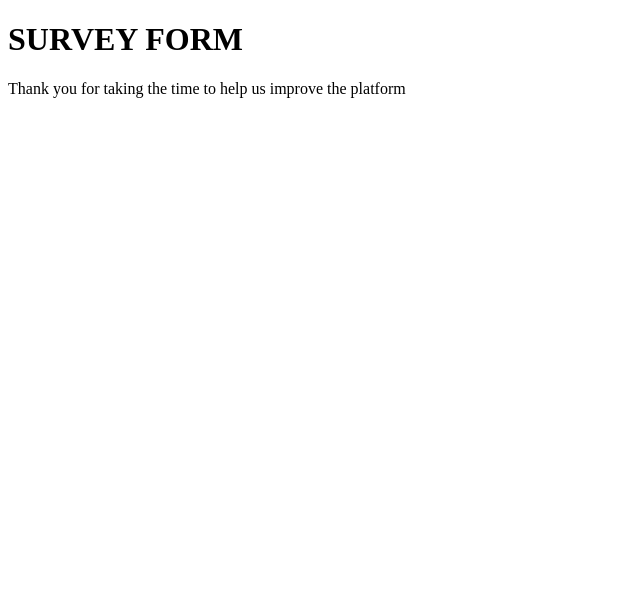
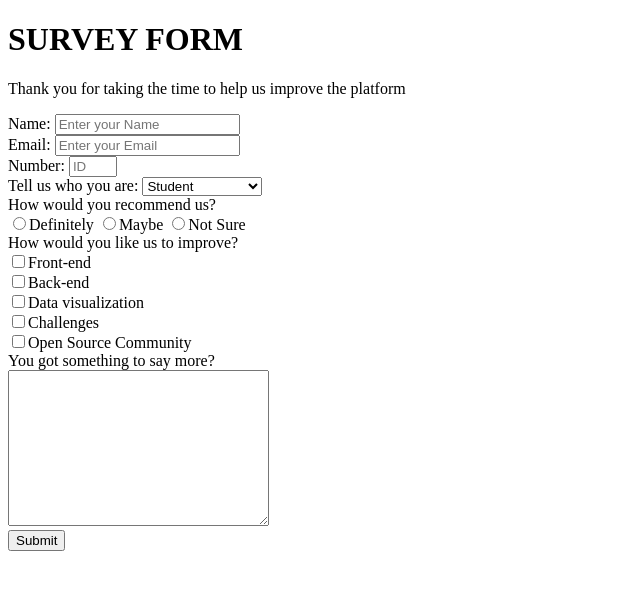
Before and after one commit to HanslettTheDev/Microverse_pair_coding, a plain HTML site: page index.html in a window 1280 px wide. Shown: the whole page, without its empty margins (0-640 px from the left). Drawn offline with Linux system fonts and the light colour scheme.

Commit message:
changes to the index.html file

```diff
--- a/index.html
+++ b/index.html
@@ -9,12 +9,53 @@
   <body>
     <script src="https://cdn.freecodecamp.org/testable-projects-fcc/v1/bundle.js"></script>
 
-    <div id="title">
-      <h1> SURVEY FORM </h1>
-      <p>
-        Thank you for taking the time to help us improve the platform
-      </p>
+    <div>
+      <h1 id="title"> SURVEY FORM </h1>
+      <p id="description">Thank you for taking the time to help us improve the platform</p>
     </div>
+
+    <form id="survey-form">
+      <label for="name" id="name-label">Name:</label>
+      <input type="text" name="name" id="name" placeholder="Enter your Name" required><br>
+      <label for="email" id="email-label">Email:</label>
+      <input type="email" name="email" id="email" placeholder="Enter your Email" required><br>
+      <label for="number" id="number-label">Number:</label>
+      <input type="number" name="number" placeholder="ID" id="number" min="2" max="7"><br>
+
+
+      <!-- Dropdown -->
+      <label>Tell us who you are:</label>
+      <select id="dropdown">
+        <option>Student</option>
+        <option>Full time Job</option>
+        <option>Full time learner</option>
+        <option>Prefer not to say</option>
+        <option>Other</option>
+      </select>
+
+      <!-- radios -->
+      <br>
+      <label>How would you recommend us?</label><br>
+      <input type="radio" name="radio1" value="Definitely">Definitely
+      <input type="radio" name="radio1" value="Maybe">Maybe
+      <input type="radio" name="radio1" value="Not Sure">Not Sure
+
+      <!-- check boxes -->
+
+      <br>
+      <label>How would you like us to improve?</label><br>
+      <input type="checkbox" value="Front-end">Front-end<br>
+      <input type="checkbox" value="Back-end">Back-end<br>
+      <input type="checkbox" value="Data visualization">Data visualization<br>
+      <input type="checkbox" value="Challenges">Challenges<br>
+      <input type="checkbox" value="Open Source Community">Open Source Community<br>
+
+      <label>You got something to say more?</label><br>
+      <textarea name="" cols="30" rows="10"></textarea><br>
+
+      <input type="submit" id="submit" value="Submit">
+
+    </form>
     <!--
 
     Hello Camper!
```
